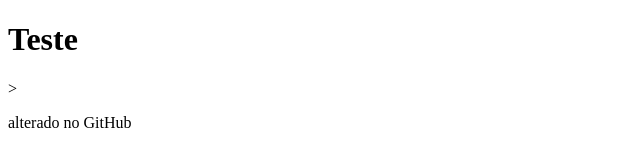
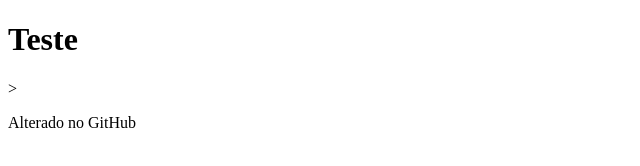
Before and after one commit to CarlosJr89/Teste-Git-VSCode, a plain HTML site: page index.html in a window 1280 px wide. Shown: the full height of the page, 0-640 px from the left. Drawn offline with Linux system fonts and the light colour scheme.

Commit message:
Update index.html

```diff
--- a/index.html
+++ b/index.html
@@ -7,6 +7,6 @@
 </head>
 <body>
     <h1>Teste</h1>>
-    <p>alterado no GitHub</p>
+    <p>Alterado no GitHub</p>
 </body>
 </html>
```
